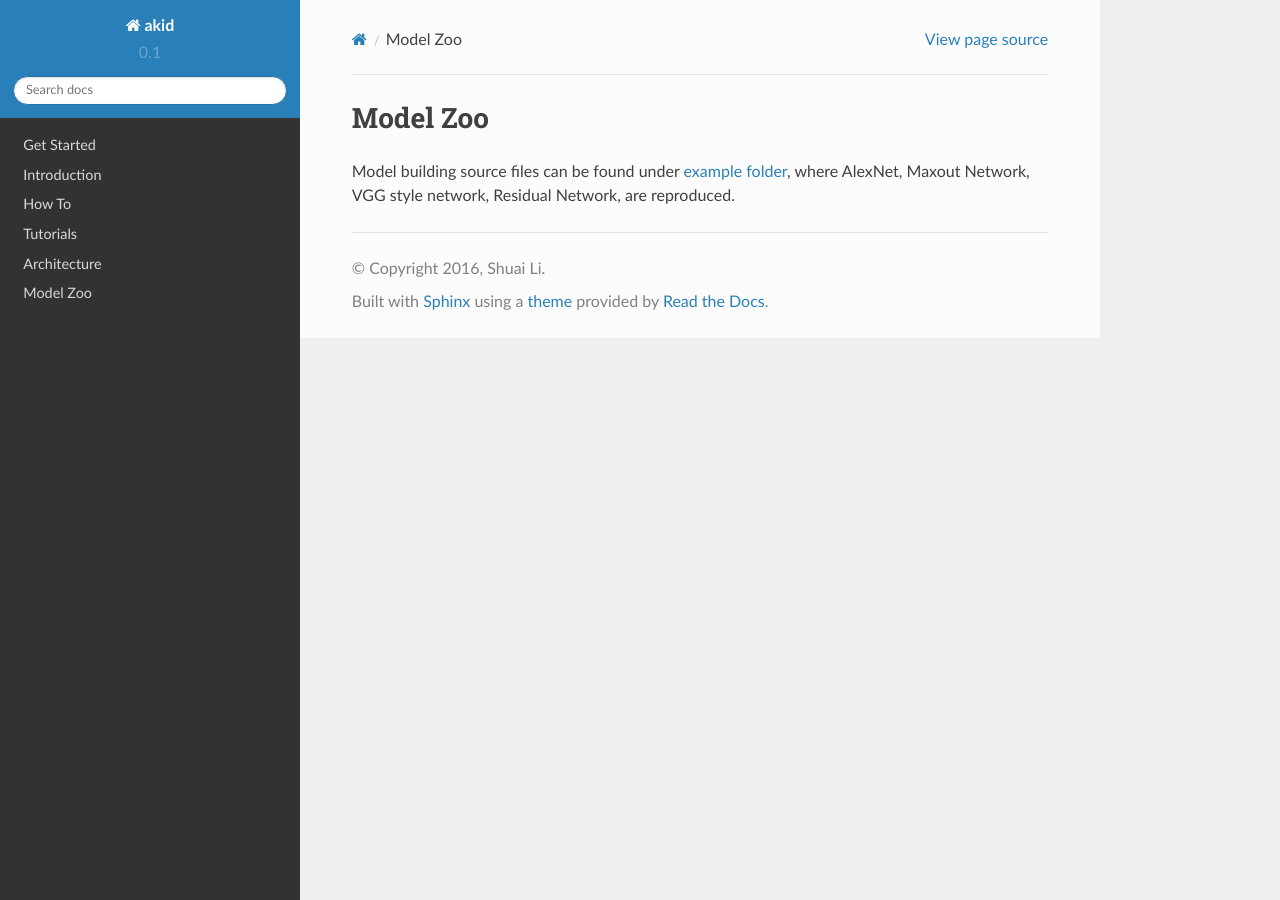
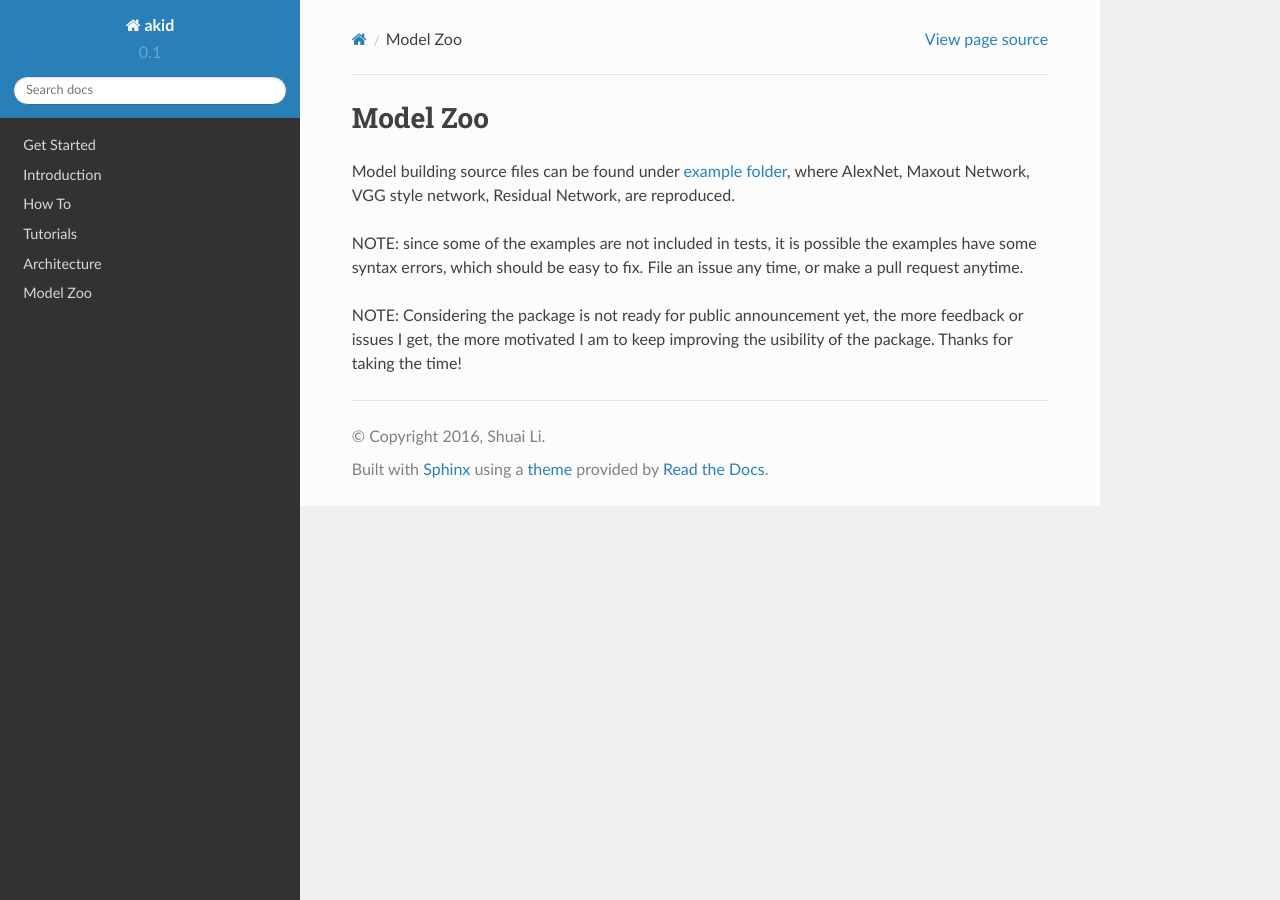
Before and after one commit to shawnLeeZX/akid, a Sphinx documentation site: the page built from docs/model/index.md, in a window 1280 px wide. Built offline with Sphinx 7.4.7 and the Read the Docs theme 2.0.0, drawn with Linux system fonts in a browser that asks for light colours.

Commit message:
Updated docs.

```diff
--- a/docs/model/index.md
+++ b/docs/model/index.md
@@ -3,3 +3,11 @@
 Model building source files can be found under
 [example folder](https://github.com/shawnLeeZX/akid/tree/master/akid/examples),
 where AlexNet, Maxout Network, VGG style network, Residual Network, are reproduced.
+
+NOTE: since some of the examples are not included in tests, it is possible the
+examples have some syntax errors, which should be easy to fix. File an issue
+any time, or make a pull request anytime.
+
+NOTE: Considering the package is not ready for public announcement yet, the
+more feedback or issues I get, the more motivated I am to keep improving the
+usibility of the package. Thanks for taking the time!
```
Also changed, not shown: docs/index.md (+2 -0 lines).
